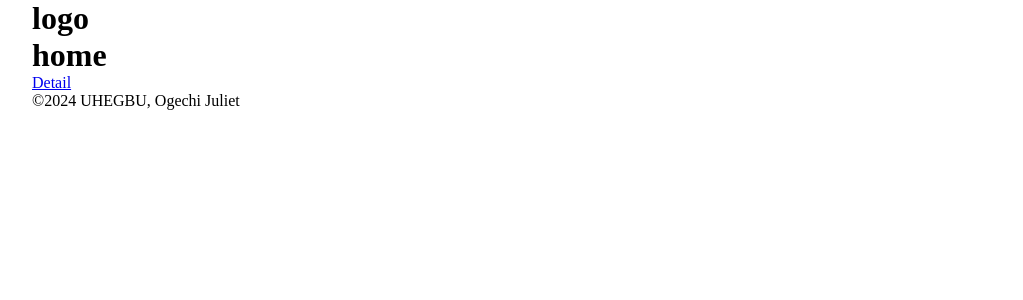
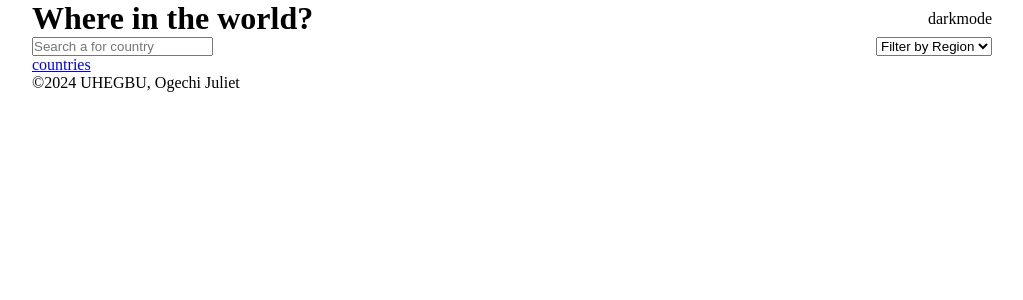
Before and after one commit to geliettech/rest-countries-api-with-color-theme-switcher, a React (Vite) app: page / in a window 1280 px wide. Shown: the top 300 px of the page, without its empty margins (128-1151 px from the left). Built offline with nearby package versions, Linux system fonts and the light colour scheme.

Commit message:
install @fortawesome/react-fontawesome

```diff
--- a/package.json
+++ b/package.json
@@ -10,6 +10,7 @@
     "preview": "vite preview"
   },
   "dependencies": {
+    "@fortawesome/react-fontawesome": "^0.2.2",
     "@mui/material": "^6.1.6",
     "react": "^18.3.1",
     "react-dom": "^18.3.1",
--- a/src/App.css
+++ /dev/null
@@ -1,15 +0,0 @@
-*,
-html {
-  margin: 0;
-  padding: 0;
-  box-sizing: border-box;
-}
-.App{
-  max-width: 960px;
-  margin: 0 auto;
-}
-  .header-container{
-    display: flex;
-    justify-content: space-between;
-    align-items: center;
-  }
--- a/src/App.jsx
+++ b/src/App.jsx
@@ -1,21 +1,18 @@
 import React from "react";
-import "./App.css";
+import styles from "./App.module.css";
 import { Routes, Route } from "react-router-dom";
 import Home from "./pages/home";
 import Detail from "./pages/detail";
-import Header from "./components/Header";
-import Footer from "./components/footer";
+import Layout from "./components/layout";
 
 const App = () => {
   return (
-    <div className="App">
-      <Header />
+    <Layout className={styles.App}>
       <Routes>
         <Route path="/" element={<Home />} />
         <Route path="/detail" element={<Detail />} />
       </Routes>
-      <Footer />
-    </div>
+    </Layout>
   );
 };
 
--- /dev/null
+++ b/src/App.module.css
@@ -0,0 +1,15 @@
+
+.App{
+  max-width: 960px;
+  margin: 0 auto;
+}
+.header{
+  display: flex;
+  justify-content: space-between;
+  align-items: center;
+}
+.search_dropdown{
+  display: flex;
+  justify-content: space-between;
+  align-items: center;
+}
--- a/src/components/header.jsx
+++ b/src/components/header.jsx
@@ -1,13 +1,19 @@
 import React from "react";
+import styles from "../App.module.css";
 import { Link } from "react-router-dom";
+import { FontAwesomeIcon } from '@fortawesome/react-fontawesome'
+
 
 const Header = () => {
   return (
-    <div className="header-container">
-      <h1>logo</h1>
-      <div className="nav-bar">
-
-
+    <div className={styles.header}>
+      <h1 className="title">Where in the world?</h1>
+      <div className="darkmode">
+        <span>
+          {/* <i class="fa fa-moon-o" aria-hidden="true"></i> */}
+          <FontAwesomeIcon icon="check-square" />
+        </span>
+        <span>darkmode</span>
       </div>
     </div>
   );
--- /dev/null
+++ b/src/components/layout.jsx
@@ -0,0 +1,15 @@
+import React from "react";
+import Header from "./Header";
+import Footer from "./footer";
+
+const Layout = ({className, children}) => {
+  return (
+    <div className={className}>
+      <Header />
+      {children}
+      <Footer />
+    </div>
+  );
+};
+
+export default Layout;
--- /dev/null
+++ b/src/index.css
@@ -0,0 +1,6 @@
+*,
+html {
+  margin: 0;
+  padding: 0;
+  box-sizing: border-box;
+}
--- a/src/main.jsx
+++ b/src/main.jsx
@@ -1,6 +1,7 @@
 import { StrictMode } from "react";
 import { createRoot } from "react-dom/client";
 import App from "./App.jsx";
+import "./index.css"
 import { BrowserRouter } from "react-router-dom";
 
 createRoot(document.getElementById("root")).render(
--- a/src/pages/detail.jsx
+++ b/src/pages/detail.jsx
@@ -4,8 +4,27 @@ import { Link } from "react-router-dom";
 const Detail = () => {
   return (
     <div>
-      <Link to="/">go back</Link>
-      <h1>detail</h1>
+      <Link to="/">back</Link>
+      <div>
+        <img src="" alt="" />
+        <div>
+          <h2>
+            country name
+          </h2>
+          <p>
+            <span>Native  Name</span>
+            <span></span>
+          </p>
+          <p>
+            <span>Native  Name</span>
+            <span></span>
+          </p>
+          <p>
+            <span>Native  Name</span>
+            <span></span>
+          </p>
+        </div>
+      </div>
     </div>
   );
 };
--- a/src/pages/home.jsx
+++ b/src/pages/home.jsx
@@ -1,13 +1,35 @@
-import React from 'react'
-import { Link } from 'react-router-dom'
+import React from "react";
+import styles from "../App.module.css";
+import { Link } from "react-router-dom";
 
 const Home = () => {
   return (
-    <div>
-        <h1>home</h1>
-        <Link to="/detail">Detail</Link>
+    <div className={styles.home}>
+      <div className={styles.search_dropdown}>
+        <div className={styles.search}>
+          <input
+            type="search"
+            name=""
+            id=""
+            placeholder="Search a for country"
+          />
+        </div>
+        <div className={styles.dropdown}>
+          <select name="regions" id="region-select">
+            <option value="">Filter by Region</option>
+            <option value="Africa">Africa</option>
+            <option value="America">America</option>
+            <option value="Asia">Asia</option>
+            <option value="Europe">Europe</option>
+            <option value="Oceania">Oceania</option>
+          </select>
+        </div>
+      </div>
+      <div className={styles.countries}>
+        <Link to="/detail">countries</Link>
+      </div>
     </div>
-  )
-}
+  );
+};
 
-export default Home
+export default Home;
```
Also changed, not shown: 1 other file (tests, documents, lock files or other folders).
